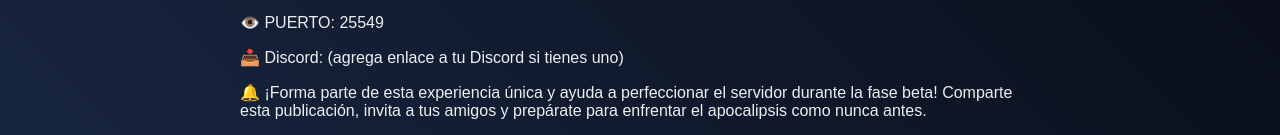
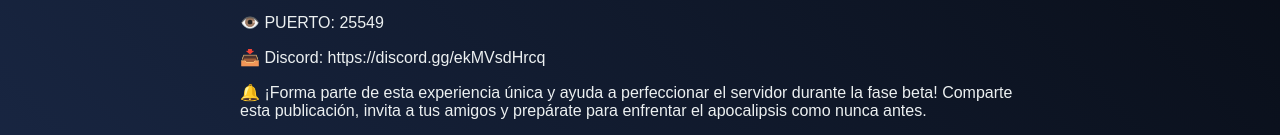
Before and after one commit to Yoset224/legiondorada.github.io, a plain HTML site: page pages/servidor.html in a window 1280 px wide. Shown: the part 937-1072 px from the top of the page. Drawn offline with Linux system fonts and the light colour scheme.

Commit message:
Update servidor.html

```diff
--- a/pages/servidor.html
+++ b/pages/servidor.html
@@ -91,7 +91,7 @@
             <p>🌐 IP del servidor: legiondorada.mysrv.us</p>
             <p>👁️ PUERTO: 25549</p>
             <p> </p></p>
-            <p>📥 Discord: (agrega enlace a tu Discord si tienes uno)</p>
+            <p>📥 Discord: https://discord.gg/ekMVsdHrcq</p>
             <p>🔔 ¡Forma parte de esta experiencia única y ayuda a perfeccionar el servidor durante la fase beta! Comparte esta publicación, invita a tus amigos y prepárate para enfrentar el apocalipsis como nunca antes.</p>
             <p>🧟‍♂️ ¡El reto está servido! Aquí, cada día cuenta. 🧟‍♀️</p>
         </div>
```
